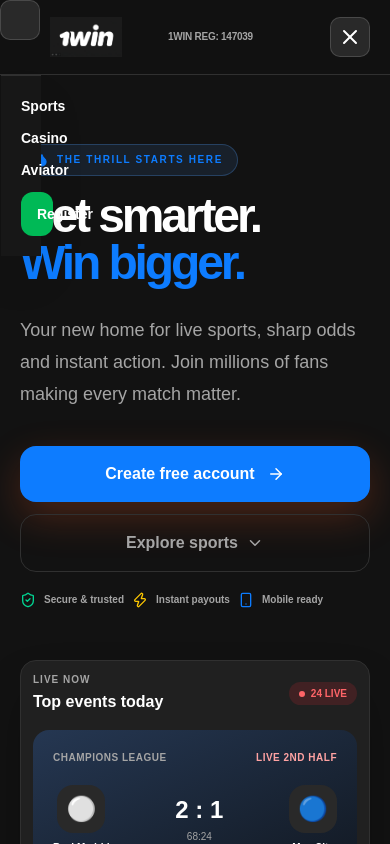
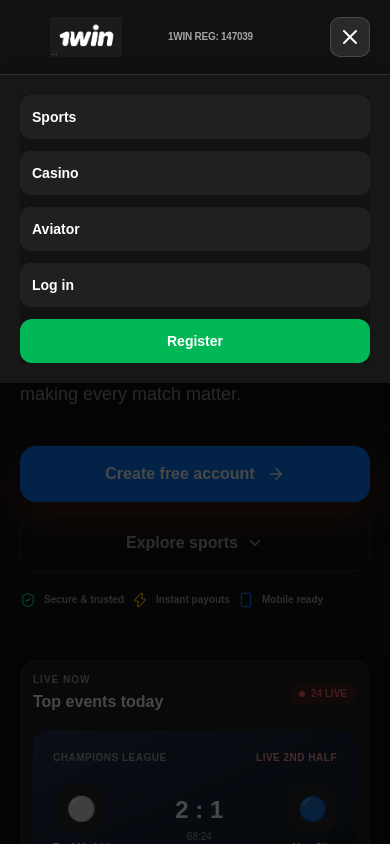
Before and after one commit to hit-sharq/111, a Next.js app: page / in a window 390 px wide. Both pictures are taken after a click on the button "Open menu". Shown: the top 844 px of the page. Built offline with nearby package versions, Linux system fonts and the light colour scheme.

Commit message:
Additional mobile and styling fixes

```diff
--- a/app/globals.css
+++ b/app/globals.css
@@ -80,17 +80,13 @@ section { color: #ffffff; }
   .sm\:flex-row { flex-direction: column !important; }
   .sm\:flex { display: none !important; }
   .hidden.sm\:flex { display: none !important; }
-  .md\:hidden { display: flex !important; }
+  button.md\:hidden { display: flex !important; }
   .hidden.md\:flex { display: none !important; }
 }
 
-/* Mobile menu button styling */
-.md\:hidden {
-  display: none;
-}
-
+/* Mobile menu */
 @media (max-width: 768px) {
-  .md\:hidden {
+  button.md\:hidden {
     display: flex !important;
     align-items: center;
     justify-content: center;
@@ -102,6 +98,33 @@ section { color: #ffffff; }
     color: #ffffff;
     font-size: 20px;
     cursor: pointer;
+  }
+
+  .mobile-menu-backdrop {
+    position: absolute;
+    inset-inline: 0;
+    top: 74px;
+    height: calc(100dvh - 74px);
+    background: rgb(0 0 0 / 0.72);
+    backdrop-filter: blur(4px);
+  }
+
+  .mobile-menu-panel {
+    max-height: calc(100dvh - 74px);
+    overflow-y: auto;
+  }
+
+  .mobile-menu-link {
+    display: flex;
+    min-height: 44px;
+    align-items: center;
+    border-radius: 10px;
+    padding: 0 12px;
+    background: #202020;
+  }
+
+  .mobile-menu-register {
+    justify-content: center;
   }
 
   .hidden.md\:flex {
@@ -202,10 +225,3 @@ section { color: #ffffff; }
     gap: 8px !important;
   }
 }
-
-/* Mobile menu dropdown */
-@media (max-width: 768px) {
-  .border-t.border-white\/10.bg-\[\#0b1018\] {
-    display: block !important;
-  }
-}
--- a/app/page.tsx
+++ b/app/page.tsx
@@ -16,6 +16,12 @@ const matches = [
   { league: 'UEFA Champions League', home: 'Real Madrid', away: 'Manchester City', time: '20:00', odds: ['1.82', '3.95', '3.60'] },
   { league: 'Premier League', home: 'Arsenal', away: 'Chelsea', time: '17:30', odds: ['1.64', '4.20', '5.10'] },
   { league: 'Serie A', home: 'Inter Milan', away: 'AC Milan', time: '19:45', odds: ['2.05', '3.30', '3.25'] },
+]
+
+const navigationLinks = [
+  { label: 'Sports', href: 'https://pakakumi.com/sports' },
+  { label: 'Casino', href: 'https://pakakumi.com' },
+  { label: 'Aviator', href: 'https://pakakumi.com/aviator' },
 ]
 
 const faqs = [
@@ -43,27 +49,11 @@ export default function Page() {
             <span className="ml-2 text-xs font-bold tracking-tight text-white/80">1WIN REG: 147039</span>
           </a>
           <div className="hidden items-center gap-8 text-sm font-semibold text-white/65 md:flex">
-            <a
-              href="#"
-              onClick={(e) => { e.preventDefault(); window.location.href = 'https://pakakumi.com/sports'; }}
-              className="text-white cursor-pointer hover:text-white"
-            >
-              Sports
-            </a>
-            <a
-              href="#"
-              onClick={(e) => { e.preventDefault(); window.location.href = 'https://pakakumi.com'; }}
-              className="text-white cursor-pointer hover:text-white"
-            >
-              Casino
-            </a>
-            <a
-              href="#"
-              onClick={(e) => { e.preventDefault(); window.location.href = 'https://pakakumi.com/aviator'; }}
-              className="text-white cursor-pointer hover:text-white"
-            >
-              Aviator
-            </a>
+            {navigationLinks.map((link) => (
+              <a key={link.label} href={link.href} className="text-white cursor-pointer hover:text-white">
+                {link.label}
+              </a>
+            ))}
           </div>
           <div className="hidden items-center gap-3 md:flex">
             <a
@@ -81,44 +71,53 @@ export default function Page() {
               Register
             </a>
           </div>
-          <button className="md:hidden" onClick={() => setMenuOpen(!menuOpen)} aria-label={menuOpen ? 'Close menu' : 'Open menu'}>{menuOpen ? <X /> : <Menu />}</button>
+          <button
+            type="button"
+            className="md:hidden"
+            onClick={() => setMenuOpen(!menuOpen)}
+            aria-label={menuOpen ? 'Close menu' : 'Open menu'}
+            aria-expanded={menuOpen}
+            aria-controls="mobile-navigation"
+          >
+            {menuOpen ? <X /> : <Menu />}
+          </button>
         </div>
         {menuOpen && (
-          <div className="fixed inset-0 z-40 md:hidden" onClick={() => setMenuOpen(false)}>
+          <div
+            className="mobile-menu-backdrop z-40 md:hidden"
+            onClick={() => setMenuOpen(false)}
+          >
             <div
-              className="absolute inset-x-0 top-[74px] z-50 border-t border-white/10 bg-[#0b1018] px-5 py-5 shadow-2xl"
+              id="mobile-navigation"
+              className="mobile-menu-panel border-t border-white/10 bg-[#0b1018] px-5 py-5 shadow-2xl"
               onClick={(e) => e.stopPropagation()}
             >
-              <div className="flex flex-col gap-5 text-sm font-semibold">
+              <nav aria-label="Mobile navigation" className="flex flex-col gap-5 text-sm font-semibold">
+                {navigationLinks.map((link) => (
+                  <a
+                    key={link.label}
+                    href={link.href}
+                    onClick={() => setMenuOpen(false)}
+                    className="mobile-menu-link text-white"
+                  >
+                    {link.label}
+                  </a>
+                ))}
                 <a
-                  href="#"
-                  onClick={(e) => { e.preventDefault(); setMenuOpen(false); window.location.href = 'https://pakakumi.com/sports'; }}
-                  className="text-white cursor-pointer hover:text-white"
+                  href="https://pakakumi.com/login"
+                  onClick={() => setMenuOpen(false)}
+                  className="mobile-menu-link text-white"
                 >
-                  Sports
+                  Log in
                 </a>
                 <a
-                  href="#"
-                  onClick={(e) => { e.preventDefault(); setMenuOpen(false); window.location.href = 'https://pakakumi.com'; }}
-                  className="text-white cursor-pointer hover:text-white"
-                >
-                  Casino
-                </a>
-                <a
-                  href="#"
-                  onClick={(e) => { e.preventDefault(); setMenuOpen(false); window.location.href = 'https://pakakumi.com/aviator'; }}
-                  className="text-white cursor-pointer hover:text-white"
-                >
-                  Aviator
-                </a>
-                <a
-                  href="#"
-                  onClick={(e) => { e.preventDefault(); setMenuOpen(false); window.location.href = 'https://pakakumi.com/register'; }}
-                  className="registration rounded-xl bg-[#00b956] px-4 py-3 text-center text-white cursor-pointer"
+                  href="https://pakakumi.com/register"
+                  onClick={() => setMenuOpen(false)}
+                  className="registration mobile-menu-register rounded-xl bg-[#00b956] px-4 py-3 text-center text-white cursor-pointer"
                 >
                   Register
                 </a>
-              </div>
+              </nav>
             </div>
           </div>
         )}
```
